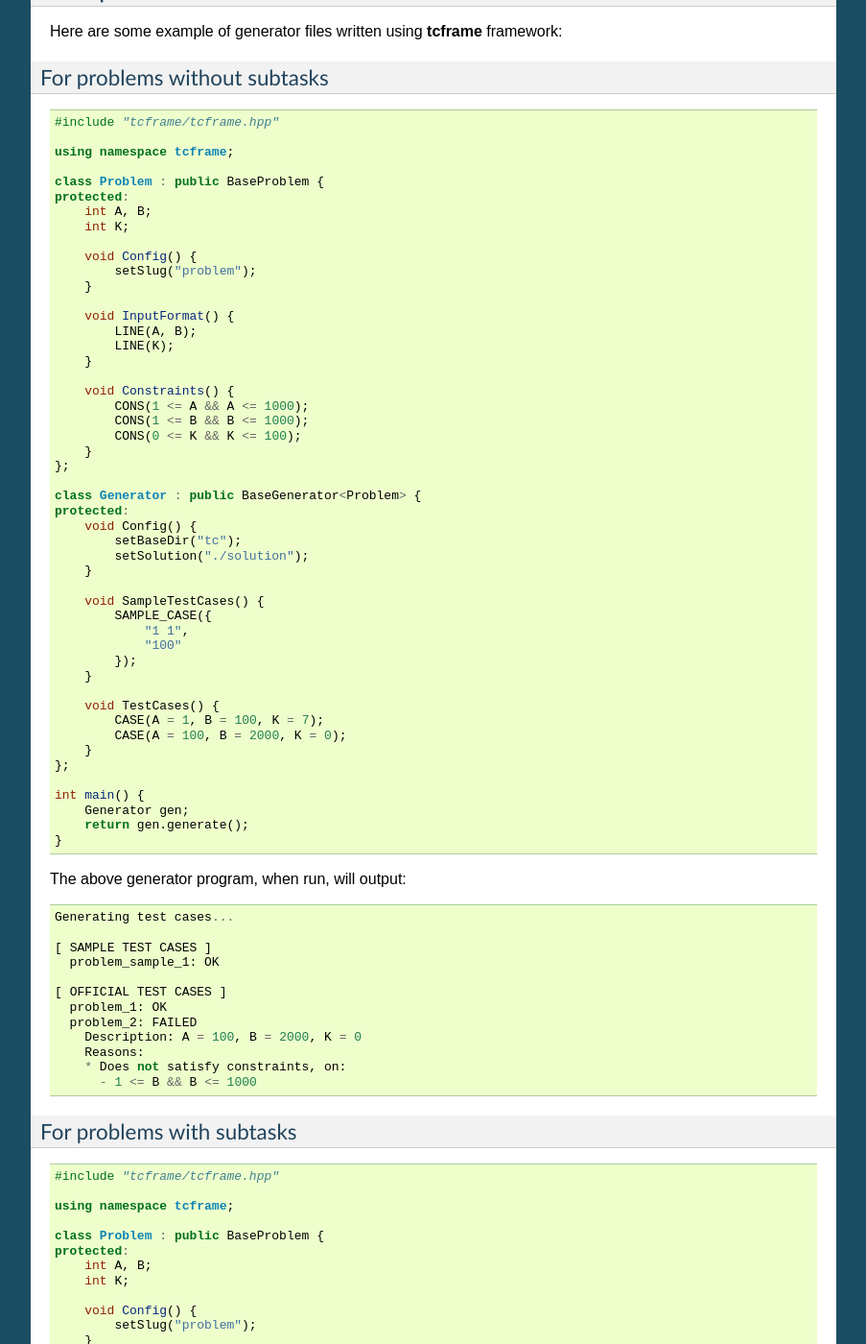
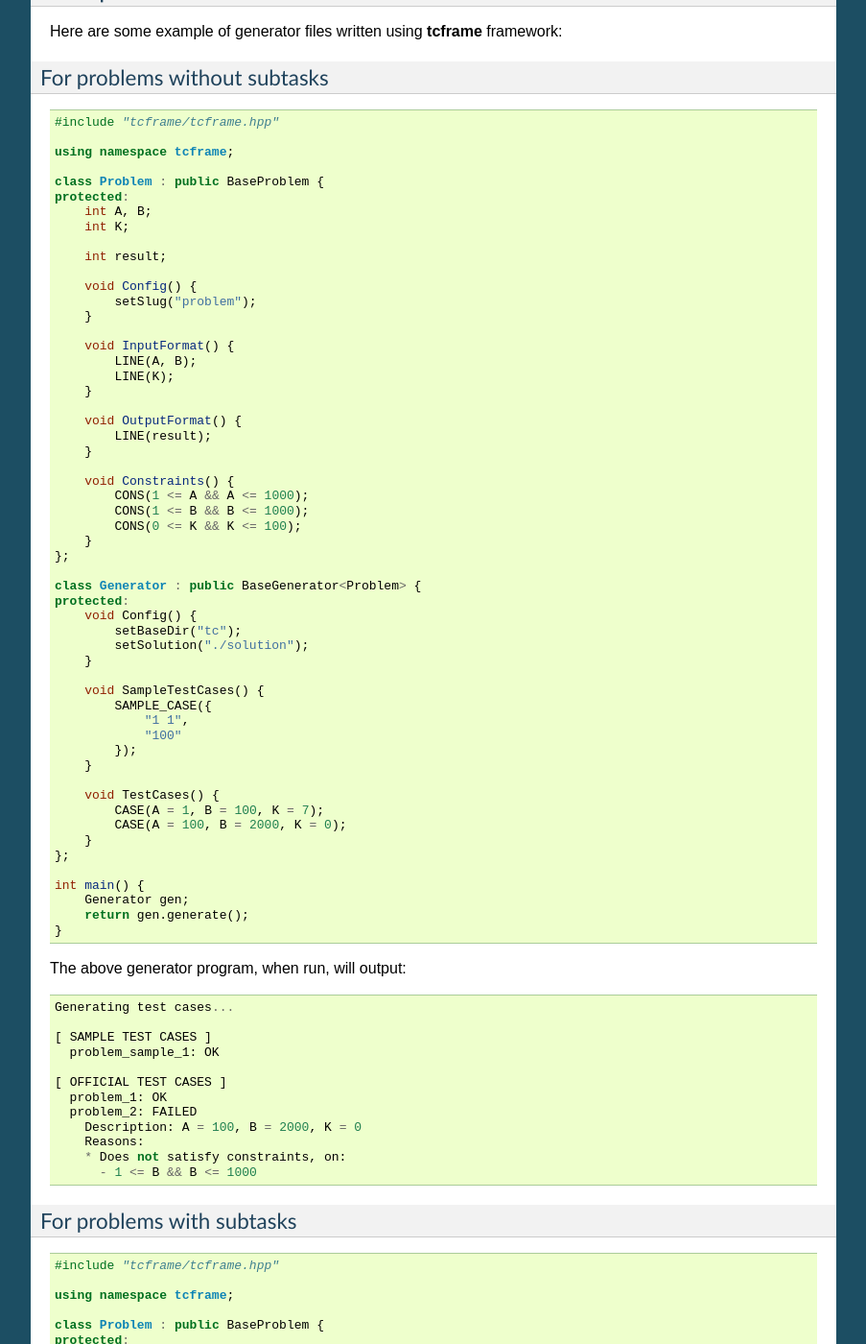
Before and after one commit to ia-toki/tcframe, a Sphinx documentation site: the page built from docs/introduction.rst, in a window 1280 px wide and 1400 px high, scrolled down 821 px. Shown: the whole window at 96% size, without its empty margins (198-1101 px from the left). Built offline with Sphinx 7.4.7, drawn with Linux system fonts in a browser that asks for light colours; some of the changed text lies outside the part shown.

Commit message:
Add missing output format in example doc

```diff
--- a/docs/introduction.rst
+++ b/docs/introduction.rst
@@ -53,6 +53,8 @@ For problems without subtasks
         int A, B;
         int K;
 
+        int result;
+
         void Config() {
             setSlug("problem");
         }
@@ -60,6 +62,10 @@ For problems without subtasks
         void InputFormat() {
             LINE(A, B);
             LINE(K);
+        }
+
+        void OutputFormat() {
+            LINE(result);
         }
 
         void Constraints() {
@@ -125,6 +131,8 @@ For problems with subtasks
         int A, B;
         int K;
 
+        int result;
+
         void Config() {
             setSlug("problem");
         }
@@ -132,6 +140,10 @@ For problems with subtasks
         void InputFormat() {
             LINE(A, B);
             LINE(K);
+        }
+
+        void OutputFormat() {
+            LINE(result);
         }
 
         void Subtask1() {
```
